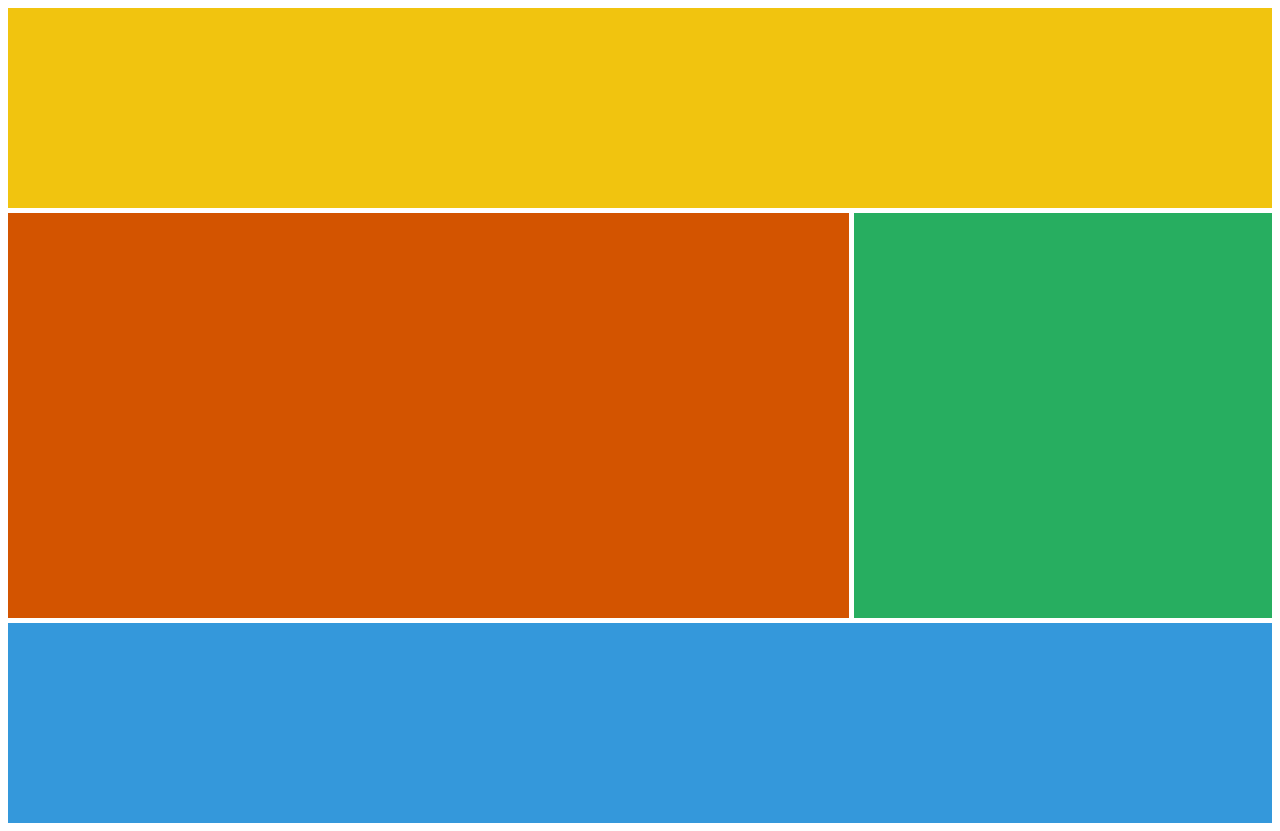
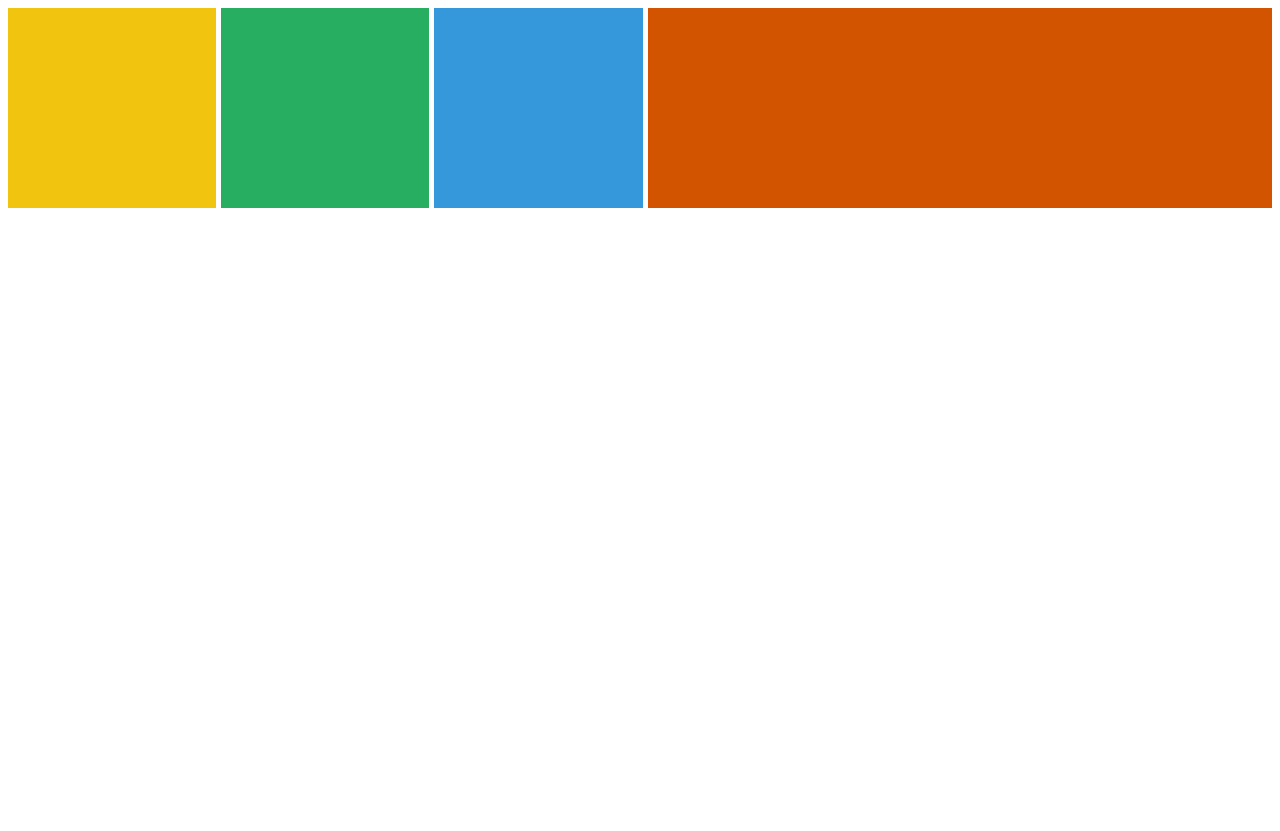
Before and after one commit to shing100/CSS-MASTER, a plain HTML site: page grid.html in a window 1280 px wide. After the commit the page ends 800 px from the top, so only its background shows below. Drawn offline with Linux system fonts and the light colour scheme.

Commit message:
fr, repeat()

```diff
--- a/grid.html
+++ b/grid.html
@@ -11,29 +11,24 @@
             display: grid;
             grid-auto-rows: 200px;
             grid-gap: 5px;
-            grid-template-areas: "header header header"
-                "content content sidebar"
-                "content content sidebar"
-                "footer footer footer"
+            /* fr == fraction */
+            /* grid-template-columns: 2fr 1fr 3fr 1fr; */
+            grid-template-columns: repeat(3, 1fr) 3fr
         }
 
         .first {
-            grid-area: header;
             background-color: #f1c40f;
         }
 
         .second {
-            grid-area: sidebar;
             background-color: #27ae60;
         }
 
         .third {
-            grid-area: footer;
             background-color: #3498db;
         }
 
         .fourth {
-            grid-area: content;
             background-color: #d35400;
         }
     </style>
```
Also changed, not shown: README.md.
